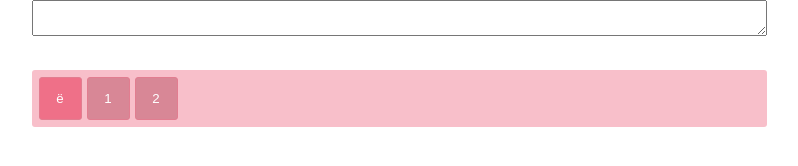
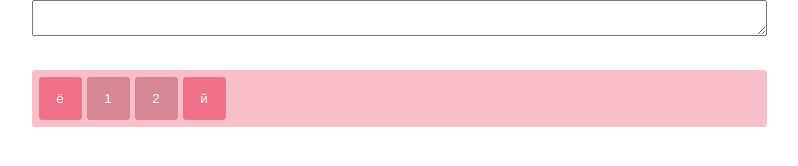
Before and after one commit to kmrvais/virtual-keyboard, a website built with Parcel: page src/index.html in a window 1280 px wide. Shown: the whole page, without its empty margins (241-1039 px from the left). Built offline with nearby package versions, Linux system fonts and the light colour scheme.

Commit message:
feat: add event listener

```diff
--- a/src/button/index.js
+++ b/src/button/index.js
@@ -1,15 +1,35 @@
 export default class Button {
-  constructor(letter, additionalLetter, type) {
+  constructor(letter, additionalLetter, type, keyCode) {
     this.letter = letter;
     this.additionalLetter = additionalLetter;
     this.type = type;
+    this.keyCode = keyCode;
+    this.buttonElement = document.createElement('button');
   }
 
   render() {
-    const buttonElement = document.createElement('button');
-    buttonElement.innerHTML = this.letter;
-    buttonElement.classList.add('button');
-    buttonElement.classList.add(`button_${this.type}`);
-    return buttonElement;
+    this.buttonElement.innerHTML = this.letter;
+    this.buttonElement.classList.add('button');
+    this.buttonElement.classList.add(`button_${this.type}`);
+    this.attachEvents();
+    return this.buttonElement;
+  }
+
+  attachEvents() {
+    document.addEventListener(`keydown:${this.keyCode}`, this.keydownHandler.bind(this))
+    document.addEventListener(`keyup:${this.keyCode}`, this.keyupHandler.bind(this))
+  }
+
+  detachEvents() {
+    document.removeEventListener(`keydown:${this.keyCode}`, this.keydownHandler.bind(this))
+    document.removeEventListener(`keyup:${this.keyCode}`, this.keyupHandler.bind(this))
+  }
+
+  keydownHandler(event) {
+    this.buttonElement.classList.add('button_pressed');
+  }
+
+  keyupHandler(event) {
+    this.buttonElement.classList.remove('button_pressed');
   }
 }
--- a/src/data/index.js
+++ b/src/data/index.js
@@ -31,34 +31,52 @@ export const LANG = {
     {
       letter: 'ё',
       additionalLetter: '`',
+      keyCode: 192,
       type: TYPES.LETTER
     },
     {
       letter: '1',
       additionalLetter: '!',
+      keyCode: 49,
       type: TYPES.NUMBER
     },
     {
       letter: '2',
       additionalLetter: '"',
+      keyCode: 50,
       type: TYPES.NUMBER
+    },
+    {
+      letter: 'й',
+      additionalLetter: 'Й',
+      keyCode: 81,
+      type: TYPES.LETTER
     },
   ],
   EN: [
     {
-      letter: '~',
+      letter: '`',
       additionalLetter: '`',
+      keyCode: 192,
       type: TYPES.LETTER
     },
     {
       letter: '1',
       additionalLetter: '!',
+      keyCode: 49,
       type: TYPES.NUMBER
     },
     {
       letter: '2',
       additionalLetter: '@',
+      keyCode: 50,
       type: TYPES.NUMBER
+    },
+    {
+      letter: 'q',
+      additionalLetter: 'Q',
+      keyCode: 81,
+      type: TYPES.LETTER
     },
   ]
 }
--- a/src/index.js
+++ b/src/index.js
@@ -1,20 +1,23 @@
 import Keyboard from './keyboard';
 import {LANG} from "./data";
 
+const renderKeyboard = (lang) => {
+  const keyboard = new Keyboard(LANG[lang]);
+  keyboard.render();
+  localStorage.setItem('lang', lang);
+
+  return keyboard
+}
+
 document.addEventListener("DOMContentLoaded", function (){
   let lang = localStorage.getItem('lang') || 'RUS';
-  const keyboard = new Keyboard(LANG[lang]);
-  keyboard.render();
+  let keyboard = renderKeyboard(lang)
 
   document.addEventListener('keydown', function(event) {
-    if (event.altKey && event.shiftKey) {
+    if (event.altKey && event.ctrlKey) {
       lang = lang === 'RUS' ? 'EN' : 'RUS'
-      const keyboard = new Keyboard(LANG[lang]);
-      keyboard.render();
-      localStorage.setItem('lang', lang);
+      keyboard.detachEvents()
+      keyboard = renderKeyboard(lang)
     }
-
   });
-
-  localStorage.setItem('lang', lang);
 })
--- a/src/keyboard/index.js
+++ b/src/keyboard/index.js
@@ -2,19 +2,22 @@ import Button from '../button';
 
 export default class Keyboard {
   constructor(buttons) {
-    this.buttons = buttons;
+    this.buttons = [];
+    for (let i = 0; i < buttons.length; i++) {
+      this.buttons.push(new Button(buttons[i].letter, buttons[i].additionalLetter, buttons[i].type, buttons[i].keyCode))
+    }
+    this.keyboard = document.createElement('div');
+    this.keyboard.classList.add('keyboard');
   }
 
   render() {
     this.clear();
-    const keyboardElement = document.createElement('div');
     const container = document.querySelector('.container');
-    keyboardElement.classList.add('keyboard');
-    container.append(keyboardElement);
+    container.append(this.keyboard);
     for (let i = 0; i < this.buttons.length; i++) {
-      let keyboardButton = new Button(this.buttons[i].letter, this.buttons[i].additionalLetter, this.buttons[i].type);
-      keyboardElement.append(keyboardButton.render());
+      this.keyboard.append(this.buttons[i].render());
     }
+    this.attachEvents();
   }
 
   clear() {
@@ -23,4 +26,25 @@ export default class Keyboard {
       keyboardElement.remove();
     }
   }
+
+  attachEvents() {
+    document.addEventListener('keydown', this.keydownHandler);
+    document.addEventListener('keyup', this.keyupHandler);
+  }
+
+  detachEvents() {
+    document.removeEventListener('keydown', this.keydownHandler);
+    document.removeEventListener('keydown', this.keyupHandler);
+    for (let i = 0; i < this.buttons.length; i++) {
+      this.buttons[i].detachEvents();
+    }
+  }
+
+  keydownHandler(event) {
+    document.dispatchEvent(new Event(`keydown:${event.keyCode}`));
+  }
+
+  keyupHandler(event) {
+    document.dispatchEvent(new Event(`keyup:${event.keyCode}`));
+  }
 }
--- a/src/style.sass
+++ b/src/style.sass
@@ -83,3 +83,6 @@ body
 
 .button_arrow
   background: #d88796
+
+.button_pressed
+  background: aqua
```
